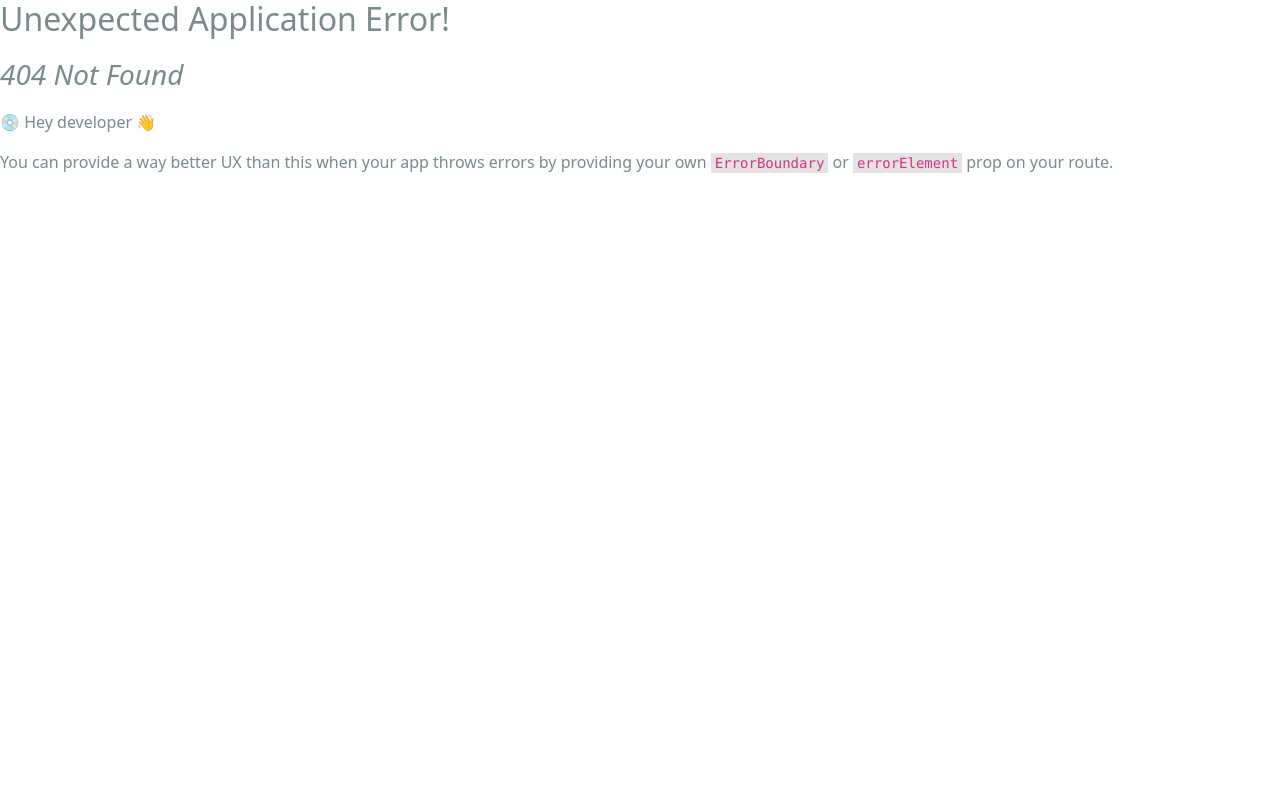
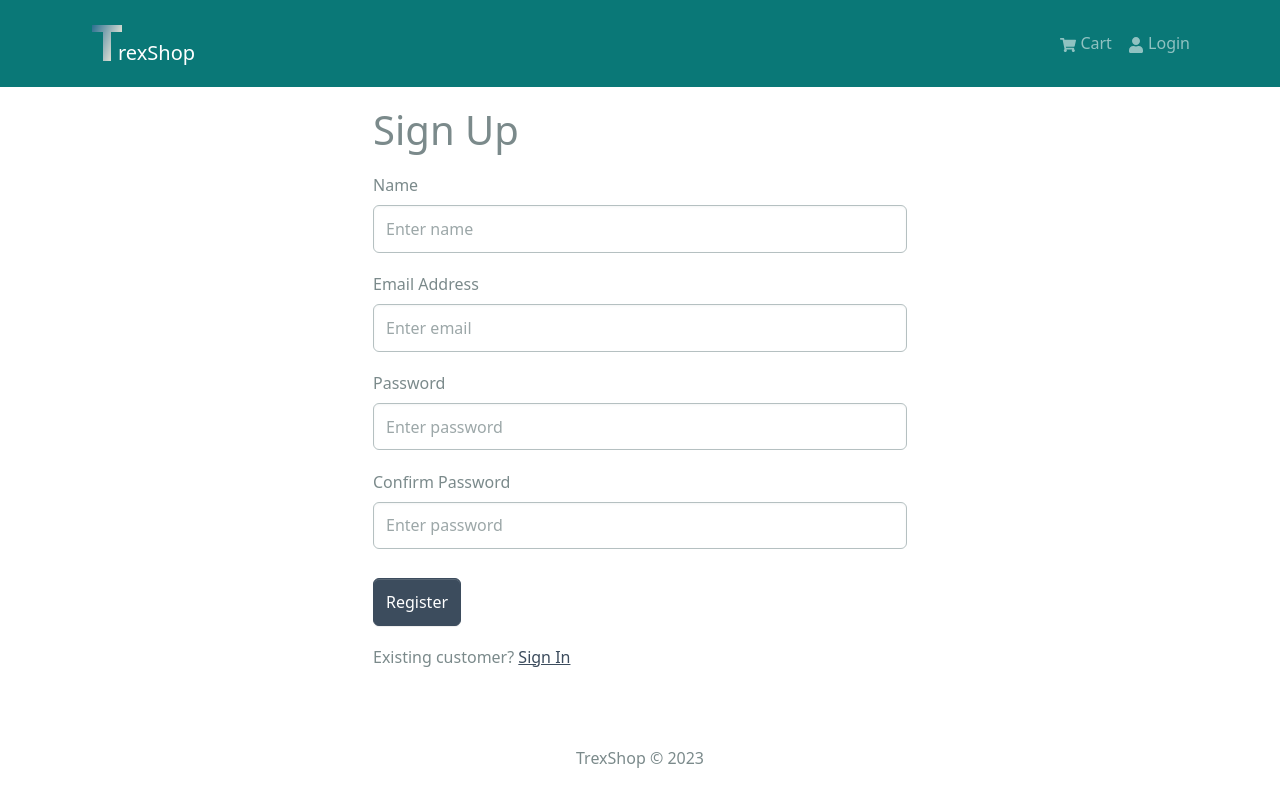
Before and after one commit to varbees/Trex-Shop, a React (Vite) app in the folder frontend/: page /register in a window 1280 px wide. Before the commit this address had no page. Shown: the top 802 px of the page. Built offline with nearby package versions, Linux system fonts and the light colour scheme.

Commit message:
display notifications, login and register pages, auth, users api redux setup

```diff
--- a/frontend/package.json
+++ b/frontend/package.json
@@ -19,7 +19,8 @@
     "react-icons": "^4.10.1",
     "react-redux": "^8.1.2",
     "react-router-bootstrap": "^0.26.2",
-    "react-router-dom": "^6.15.0"
+    "react-router-dom": "^6.15.0",
+    "react-toastify": "^9.1.3"
   },
   "devDependencies": {
     "@types/react": "^18.2.15",
--- a/frontend/src/App.jsx
+++ b/frontend/src/App.jsx
@@ -1,5 +1,7 @@
 import { Container } from 'react-bootstrap';
 import { Outlet } from 'react-router-dom';
+import { ToastContainer } from 'react-toastify';
+import 'react-toastify/dist/ReactToastify.css';
 import Header from './components/Header';
 import Footer from './components/Footer';
 
@@ -13,6 +15,15 @@ function App() {
         </Container>
       </main>
       <Footer />
+      <ToastContainer
+        position='bottom-right'
+        autoClose={5000}
+        hideProgressBar={false}
+        newestOnTop={false}
+        closeOnClick
+        draggable
+        theme='colored'
+      />
     </>
   );
 }
--- /dev/null
+++ b/frontend/src/components/FormContainer.jsx
@@ -0,0 +1,15 @@
+import { Container, Row, Col } from 'react-bootstrap';
+
+const FormContainer = ({ children }) => {
+  return (
+    <Container>
+      <Row className='justify-content-md-center'>
+        <Col xs={12} md={6}>
+          {children}
+        </Col>
+      </Row>
+    </Container>
+  );
+};
+
+export default FormContainer;
--- a/frontend/src/components/Header.jsx
+++ b/frontend/src/components/Header.jsx
@@ -1,11 +1,29 @@
-import { Navbar, Nav, Container, Badge } from 'react-bootstrap';
+import { Navbar, Nav, Container, Badge, NavDropdown } from 'react-bootstrap';
 import { FaShoppingCart, FaUser } from 'react-icons/fa';
 import { LinkContainer } from 'react-router-bootstrap';
-import { useSelector } from 'react-redux';
+import { useNavigate } from 'react-router-dom';
+import { useDispatch, useSelector } from 'react-redux';
+import { useLogoutMutation } from '../slices/usersApiSlice';
+import { logout } from '../slices/authSlice';
 import logo from '../assets/logo.png';
 
 const Header = () => {
   const { cartItems } = useSelector(state => state.cart);
+  const { userInfo } = useSelector(state => state.auth);
+  const [logoutApiCall, { isLoading, error }] = useLogoutMutation();
+
+  const dispatch = useDispatch();
+  const navigate = useNavigate();
+
+  const logoutHandler = async () => {
+    try {
+      await logoutApiCall().unwrap();
+      dispatch(logout());
+      navigate('/login');
+    } catch (err) {
+      console.log(err?.data?.message || err.error);
+    }
+  };
 
   return (
     <header>
@@ -30,11 +48,22 @@ const Header = () => {
                   )}
                 </Nav.Link>
               </LinkContainer>
-              <LinkContainer to='/login'>
-                <Nav.Link>
-                  <FaUser /> Login
-                </Nav.Link>
-              </LinkContainer>
+              {userInfo ? (
+                <NavDropdown title={userInfo.name} id='username'>
+                  <LinkContainer to='/profile'>
+                    <NavDropdown.Item>Profile</NavDropdown.Item>
+                  </LinkContainer>
+                  <NavDropdown.Item onClick={logoutHandler}>
+                    Logout
+                  </NavDropdown.Item>
+                </NavDropdown>
+              ) : (
+                <LinkContainer to='/login'>
+                  <Nav.Link>
+                    <FaUser /> Login
+                  </Nav.Link>
+                </LinkContainer>
+              )}
             </Nav>
           </Navbar.Collapse>
         </Container>
--- a/frontend/src/main.jsx
+++ b/frontend/src/main.jsx
@@ -14,12 +14,16 @@ import App from './App.jsx';
 import Home from './pages/Home.jsx';
 import ProductPage from './pages/ProductPage';
 import CartPage from './pages/cartPage';
+import RegisterPage from './pages/RegisterPage.jsx';
+import LoginPage from './pages/LoginPage.jsx';
 // import 'bootstrap/dist/css/bootstrap.min.css';
 
 const router = createBrowserRouter(
   createRoutesFromElements(
     <Route path='/' element={<App />}>
       <Route path='/' index={true} element={<Home />} />
+      <Route path='/register' element={<RegisterPage />} />
+      <Route path='/login' element={<LoginPage />} />
       <Route path='/product/:id' element={<ProductPage />} />
       <Route path='/cart' element={<CartPage />} />
     </Route>
--- /dev/null
+++ b/frontend/src/pages/LoginPage.jsx
@@ -0,0 +1,96 @@
+import { useEffect } from 'react';
+import { Form, Button, Row, Col } from 'react-bootstrap';
+import FormContainer from '../components/FormContainer';
+import useForm from '../utils/useForm';
+import { Link, useLocation, useNavigate } from 'react-router-dom';
+import Loader from '../components/Loader';
+import { useDispatch, useSelector } from 'react-redux';
+import { useLoginMutation } from '../slices/usersApiSlice';
+import { setCredentials } from '../slices/authSlice';
+import { toast } from 'react-toastify';
+
+const LoginPage = () => {
+  const [formData, handleInput] = useForm({
+    email: '',
+    password: '',
+  });
+
+  const dispatch = useDispatch();
+  const navigate = useNavigate();
+
+  const [login, { isLoading, error }] = useLoginMutation();
+  const { userInfo } = useSelector(state => state.auth);
+
+  const { search } = useLocation();
+  const sp = new URLSearchParams(search);
+  const redirect = sp.get('redirect') || '/';
+  console.log(sp.get('redirect'));
+  console.log(redirect);
+
+  useEffect(() => {
+    if (userInfo) {
+      navigate(redirect);
+    }
+  }, [userInfo, redirect, navigate]);
+
+  const handleSubmit = async e => {
+    e.preventDefault();
+    try {
+      const res = await login({ ...formData }).unwrap();
+      dispatch(setCredentials({ ...res }));
+      navigate(redirect);
+    } catch (err) {
+      console.log(err.data?.message);
+      toast.error(err?.data?.message || err.error);
+    }
+  };
+
+  return (
+    <FormContainer>
+      <h1>Sign In</h1>
+      <Form onSubmit={handleSubmit}>
+        <Form.Group controlId='email' className='my-3'>
+          <Form.Label>Email Address</Form.Label>
+          <Form.Control
+            name='email'
+            type='email'
+            value={formData.email}
+            onChange={handleInput}
+            placeholder='Enter email'
+            required
+          ></Form.Control>
+        </Form.Group>
+        <Form.Group controlId='password' className='my-3'>
+          <Form.Label>Password</Form.Label>
+          <Form.Control
+            name='password'
+            type='password'
+            value={formData.password}
+            onChange={handleInput}
+            placeholder='Enter password'
+            required
+          ></Form.Control>
+        </Form.Group>
+        <Button
+          type='submit'
+          variant='primary'
+          className='mt-2'
+          disabled={isLoading}
+        >
+          Sign in
+        </Button>
+        {isLoading && <Loader />}
+      </Form>
+      <Row className='py-3'>
+        <Col>
+          New Customer?{' '}
+          <Link to={redirect ? `/register?redirect=${redirect}` : '/register'}>
+            Register
+          </Link>
+        </Col>
+      </Row>
+    </FormContainer>
+  );
+};
+
+export default LoginPage;
--- /dev/null
+++ b/frontend/src/pages/RegisterPage.jsx
@@ -0,0 +1,123 @@
+import { useEffect } from 'react';
+import { Form, Button, Row, Col } from 'react-bootstrap';
+import FormContainer from '../components/FormContainer';
+import useForm from '../utils/useForm';
+import { Link, useLocation, useNavigate } from 'react-router-dom';
+import Loader from '../components/Loader';
+import { useDispatch, useSelector } from 'react-redux';
+import { useRegisterMutation } from '../slices/usersApiSlice';
+import { setCredentials } from '../slices/authSlice';
+import { toast } from 'react-toastify';
+
+const RegisterPage = () => {
+  const [formData, handleInput] = useForm({
+    name: '',
+    email: '',
+    password: '',
+    confirmPassword: '',
+  });
+
+  const dispatch = useDispatch();
+  const navigate = useNavigate();
+
+  const [register, { isLoading, error }] = useRegisterMutation();
+  const { userInfo } = useSelector(state => state.auth);
+
+  const { useSearch } = useLocation();
+  const sp = new URLSearchParams(useSearch);
+  const redirect = sp.get('redirect') || '/';
+
+  useEffect(() => {
+    if (userInfo) {
+      navigate(redirect);
+    }
+  }, [userInfo, redirect, navigate]);
+
+  const handleSubmit = async e => {
+    e.preventDefault();
+    if (formData.password !== formData.confirmPassword) {
+      toast.error('Confirm password does not match with password');
+    } else {
+      try {
+        const res = await register({ ...formData }).unwrap();
+        console.log(res);
+        dispatch(setCredentials({ ...res }));
+        navigate(redirect);
+      } catch (err) {
+        console.log(err.data?.message);
+        toast.error(err?.data?.message || err.error);
+      }
+    }
+  };
+
+  return (
+    <FormContainer>
+      <h1>Sign Up</h1>
+      <Form onSubmit={handleSubmit}>
+        <Form.Group controlId='name' className='my-3'>
+          <Form.Label>Name</Form.Label>
+          <Form.Control
+            name='name'
+            type='text'
+            value={formData.name}
+            onChange={handleInput}
+            placeholder='Enter name'
+            required
+          ></Form.Control>
+        </Form.Group>
+        <Form.Group controlId='email' className='my-3'>
+          <Form.Label>Email Address</Form.Label>
+          <Form.Control
+            name='email'
+            type='email'
+            value={formData.email}
+            onChange={handleInput}
+            placeholder='Enter email'
+            required
+          ></Form.Control>
+        </Form.Group>
+        <Form.Group controlId='password' className='my-3'>
+          <Form.Label>Password</Form.Label>
+          <Form.Control
+            name='password'
+            type='password'
+            value={formData.password}
+            onChange={handleInput}
+            placeholder='Enter password'
+            required
+          ></Form.Control>
+        </Form.Group>
+        <Form.Group controlId='confirmPassword' className='my-3'>
+          <Form.Label>Confirm Password</Form.Label>
+          <Form.Control
+            name='confirmPassword'
+            type='password'
+            value={formData.confirmPassword}
+            onChange={handleInput}
+            placeholder='Enter password'
+            required
+          ></Form.Control>
+        </Form.Group>
+        <Button
+          type='submit'
+          variant='primary'
+          className='mt-2'
+          disabled={isLoading}
+        >
+          Register
+        </Button>
+        {isLoading && <Loader />}
+      </Form>
+      <Row className='py-3'>
+        <Col>
+          Existing customer?{' '}
+          <Link to={redirect ? `/login?redirect=${redirect}` : '/login'}>
+            Sign In
+          </Link>
+        </Col>
+      </Row>
+    </FormContainer>
+  );
+};
+
+export default RegisterPage;
--- /dev/null
+++ b/frontend/src/slices/authSlice.js
@@ -0,0 +1,26 @@
+import { createSlice } from '@reduxjs/toolkit';
+
+const initialState = {
+  userInfo: localStorage.getItem('userInfo')
+    ? JSON.parse(localStorage.getItem('userInfo'))
+    : null,
+};
+
+const authSlice = createSlice({
+  name: 'auth',
+  initialState,
+  reducers: {
+    setCredentials: (state, action) => {
+      state.userInfo = action.payload;
+      localStorage.setItem('userInfo', JSON.stringify(action.payload));
+    },
+    logout: (state, action) => {
+      state.userInfo = null;
+      localStorage.removeItem('userInfo');
+    },
+  },
+});
+
+export const { setCredentials, logout } = authSlice.actions;
+
+export default authSlice.reducer;
--- /dev/null
+++ b/frontend/src/slices/usersApiSlice.js
@@ -0,0 +1,30 @@
+import { USERS_URL } from '../constants';
+import { apiSlice } from './apiSlice';
+
+export const usersApiSlice = apiSlice.injectEndpoints({
+  endpoints: builder => ({
+    register: builder.mutation({
+      query: data => ({
+        url: `${USERS_URL}`,
+        method: 'POST',
+        body: data,
+      }),
+    }),
+    login: builder.mutation({
+      query: data => ({
+        url: `${USERS_URL}/login`,
+        method: 'POST',
+        body: data,
+      }),
+    }),
+    logout: builder.mutation({
+      query: () => ({
+        url: `${USERS_URL}/logout`,
+        method: 'POST',
+      }),
+    }),
+  }),
+});
+
+export const { useRegisterMutation, useLoginMutation, useLogoutMutation } =
+  usersApiSlice;
--- a/frontend/src/store.js
+++ b/frontend/src/store.js
@@ -1,11 +1,13 @@
 import { configureStore } from '@reduxjs/toolkit';
 import { apiSlice } from './slices/apiSlice';
 import cartSliceReducer from './slices/cartSlice';
+import authSliceReducer from './slices/authSlice';
 
 const store = configureStore({
   reducer: {
     [apiSlice.reducerPath]: apiSlice.reducer,
     cart: cartSliceReducer,
+    auth: authSliceReducer,
   },
   middleware: getDefaultMiddleware =>
     getDefaultMiddleware().concat(apiSlice.middleware),
--- /dev/null
+++ b/frontend/src/utils/useForm.js
@@ -0,0 +1,14 @@
+import { useState } from 'react';
+
+const useForm = initialState => {
+  const [values, setValues] = useState(initialState);
+
+  return [
+    values,
+    evt => {
+      setValues({ ...values, [evt.target.name]: evt.target.value });
+    },
+  ];
+};
+
+export default useForm;
```
Also changed, not shown: 1 other file (tests, documents, lock files or other folders).
